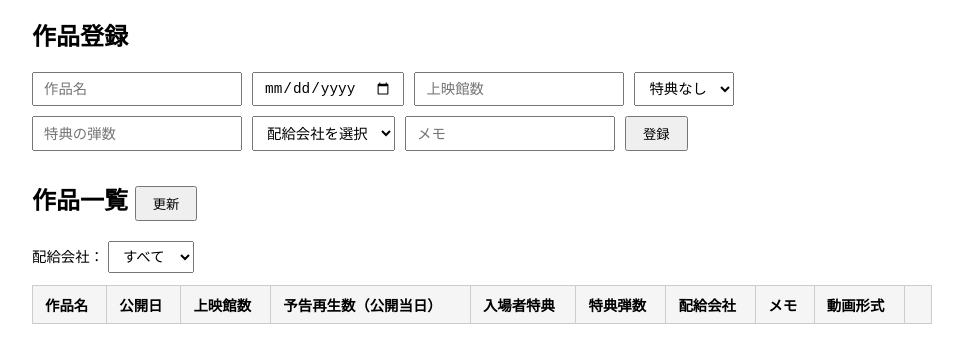
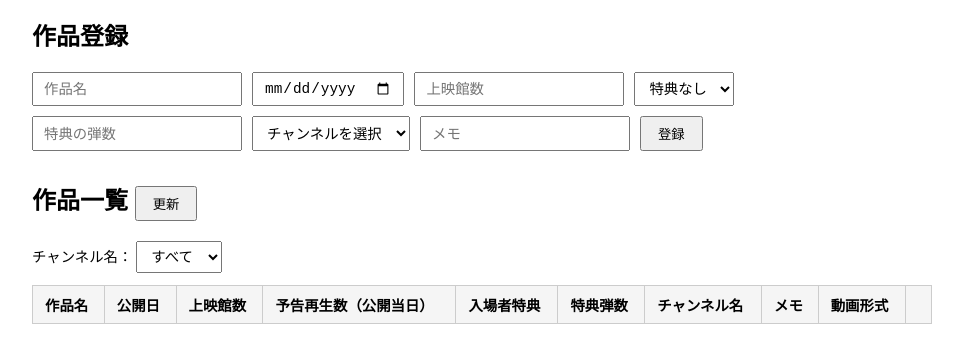
Before and after one commit to Yota-0108/movie-db, a website: page public/index.html in a window 1280 px wide. Shown: the part 69-432 px from the top of the page, without its empty margins (158-1121 px from the left). Drawn offline with Linux system fonts and the light colour scheme; no server answers.

Commit message:
配給会社の表示をチャンネル名に変更
Co-Authored-By: Claude Sonnet 4.6 <noreply@anthropic.com>

```diff
--- a/public/index.html
+++ b/public/index.html
@@ -57,7 +57,7 @@
     </select>
     <input type="number" id="bonus_count" placeholder="特典の弾数">
     <select id="distributor">
-      <option value="">配給会社を選択</option>
+      <option value="">チャンネルを選択</option>
     </select>
     <input type="text" id="memo" placeholder="メモ">
     <button type="submit">登録</button>
@@ -65,7 +65,7 @@
 
   <h2>作品一覧 <button id="reloadBtn" type="button">更新</button></h2>
   <div id="filterBar">
-    <label>配給会社：
+    <label>チャンネル名：
       <select id="distributorFilter">
         <option value="">すべて</option>
       </select>
@@ -80,7 +80,7 @@
         <th class="sortable" data-field="youtube_views_release">予告再生数（公開当日）</th>
         <th>入場者特典</th>
         <th class="sortable" data-field="bonus_count">特典弾数</th>
-        <th class="sortable" data-field="distributor">配給会社</th>
+        <th class="sortable" data-field="distributor">チャンネル名</th>
         <th>メモ</th>
         <th>動画形式</th>
         <th></th>
@@ -107,7 +107,7 @@
         <label>特典弾数
           <input type="number" id="editBonusCount" placeholder="未入力">
         </label>
-        <label>配給会社
+        <label>チャンネル名
           <select id="editDistributor">
             <option value="">未選択</option>
           </select>
```
